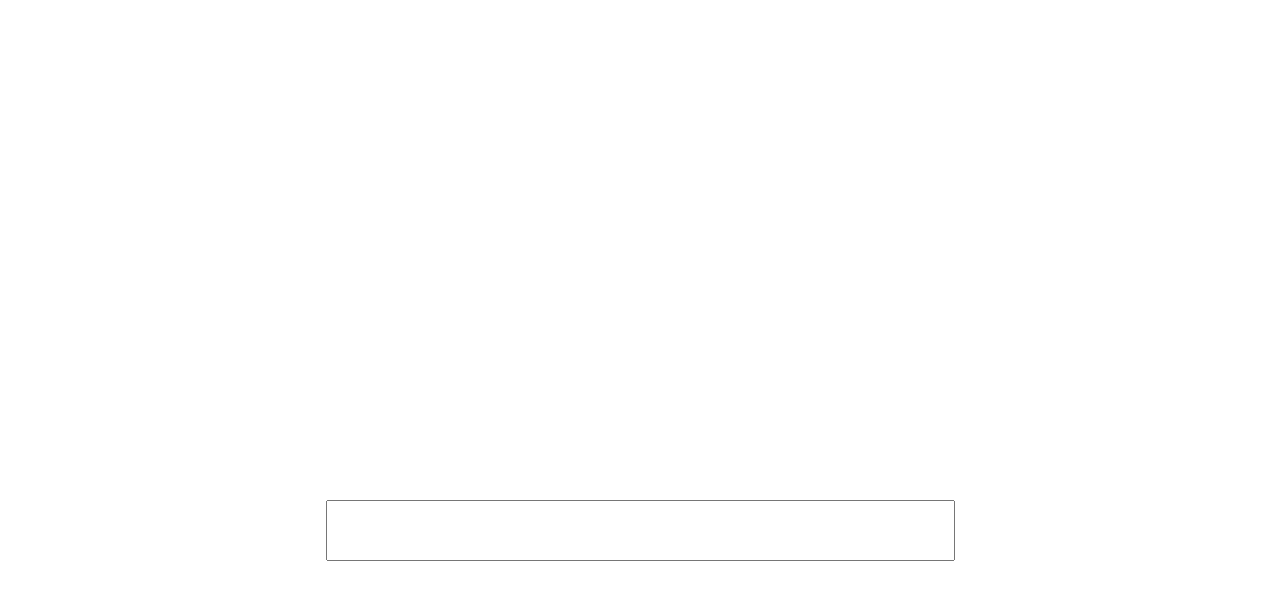
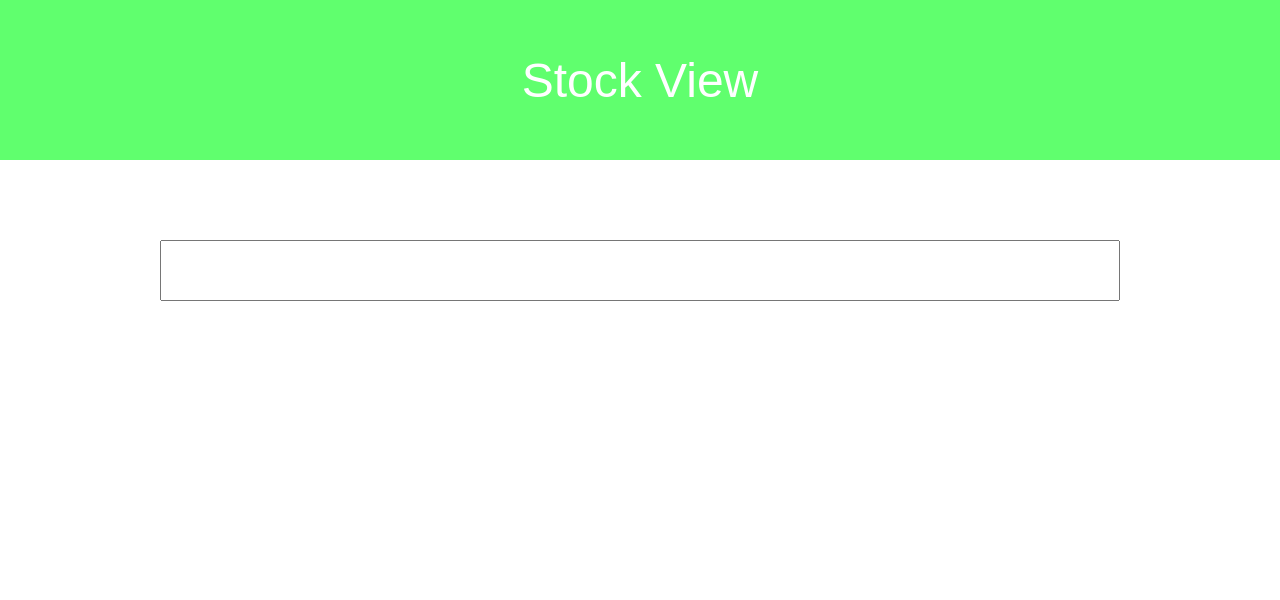
Before and after one commit to WalshJP/stockview, a React (Create React App) app: page / in a window 1280 px wide. Shown: the top 600 px of the page. Built offline with nearby package versions, Linux system fonts and the light colour scheme.

Commit message:
can display up to 5 cards of filtered text.

```diff
--- a/src/App.css
+++ b/src/App.css
@@ -1,13 +1,52 @@
 .App {
+
+}
+
+header {
+  display: flex;
   text-align: center;
+  justify-content: center;
+  align-items: center;
+  position: absolute;
+  width: 100%;
+  height: 20%;
+  background-color: #60ff6e;
+  color: white;
+  font-size: 3rem;
 }
 
 .SearchBox {
-	position: relative;
-	top: 500px;
+	position: absolute;
+	top: 30%;
+  width: 100%;
 }
 
 .SearchBox input{
 	font-size: 3rem;
 	color: #424242;
+  display: block;
+  width: 75%;
+  margin: 0 auto;
+  text-align: center;
 }
+
+.ResultGrid {
+  display: grid;
+  position: absolute;
+  width: 75%;
+  height: 40%;
+  top: 50%;
+  margin-left: 12.5%;
+  margin-right: 12.5%;
+  grid-template: 100% / repeat(5, 1fr);
+  grid-gap: 10px;
+  align-items: right;
+}
+
+.Result {
+  display: inline-flex;
+  text-align: center;
+  justify-content: center;
+  align-items: center;
+  box-shadow: 0 4px 8px 0 rgba(0, 0, 0, 0.2), 0 6px 20px 0 rgba(0, 0, 0, 0.19);
+}
--- a/src/App.js
+++ b/src/App.js
@@ -2,7 +2,43 @@ import React, { Component } from 'react';
 import logo from './logo.svg';
 import './App.css';
 
-class SearchBox extends React.Component{
+class Result extends Component {
+  constructor(props) {
+    super(props);
+
+  }
+
+  render() {
+    return (
+      <div className="Result">
+        <p>{this.props.name}</p>
+      </div>
+    )
+  }
+}
+
+class ResultGrid extends Component {
+  constructor(props) {
+    super(props);
+}
+
+  render() {
+    let numResults = this.props.numResults;
+    let output = [];
+
+    var i;
+    for(i = 0; i < numResults; i++) {
+      output.push(<Result key={i} name={this.props.values[i]}/>);
+    }
+console.log(output);
+    return (
+      <div className="ResultGrid">
+        {output}
+      </div>
+    )
+  }
+}
+class SearchBox extends Component{
   constructor(props) {
     super(props);
     this.handleChange = this.handleChange.bind(this);
@@ -24,11 +60,12 @@ class SearchBox extends React.Component{
   }
 }
 
-class SearchBoxContainer extends React.Component {
+class SearchBoxContainer extends Component {
   constructor() {
     super();
     this.state = {
       value: '',
+      numResults: 0,
     };
     this.updateValue = this.updateValue.bind(this);
     this.runApi = this.runApi.bind(this);
@@ -38,21 +75,37 @@ class SearchBoxContainer extends React.Component {
     console.log('updating value...');
 
     this.setState({value: newValue});
+
+    this.runApi(newValue);
   }
 
   componentDidUpdate() {
-
+    console.log(this.state.value);
+  //  this.runApi();
   }
 
-  runApi() {
+  runApi(newValue) {
     console.log('running api...');
-
+    let test = ['facebook', 'ford', 'amazon', 'amazing company', 'apple', 'appley'];
+    let newNumResults = 0;
+    let values = [];
+    var i;
+    for(i = 0; i < test.length; i++) {
+      if(test[i].indexOf(newValue) === 0) {
+        newNumResults++;
+        values.push(test[i]);
+      }
+    }
+    console.log('values: ' + values);
+    console.log('new num results: ' + newNumResults);
+    this.setState({numResults: newNumResults});
+    this.props.onUpdateInfo(values, newNumResults);
   }
 
   render() {
     return (
     <div>
-    <SearchBox onChange={this.updateValue}/>
+    <SearchBox onChange={this.updateValue} />
     </div>
     )
   }
@@ -64,19 +117,28 @@ class App extends Component {
 	constructor() {
 		super();
 		this.state = {
-
+      values: [],
+      numResults: 0,
 		}
 		this.handleInfoUpdate = this.handleInfoUpdate.bind(this);
 	}
 
-	handleInfoUpdate() {
+	handleInfoUpdate(newValue, newNumResults) {
+    console.log('handling info update...');
 
+
+    this.setState({values: newValue});
+    this.setState({numResults: newNumResults});
 	}
 
   render() {
     return (
       <div className="App">
-		<SearchBoxContainer onUpdateInfo={this.handleInfoUpdate} />
+          <header>
+            <span>Stock View</span>
+          </header>
+		      <SearchBoxContainer onUpdateInfo={this.handleInfoUpdate} />
+          <ResultGrid values={this.state.values} numResults={this.state.numResults} />
       </div>
     );
   }
```
Also changed, not shown: package.json (line endings or trailing spaces).
